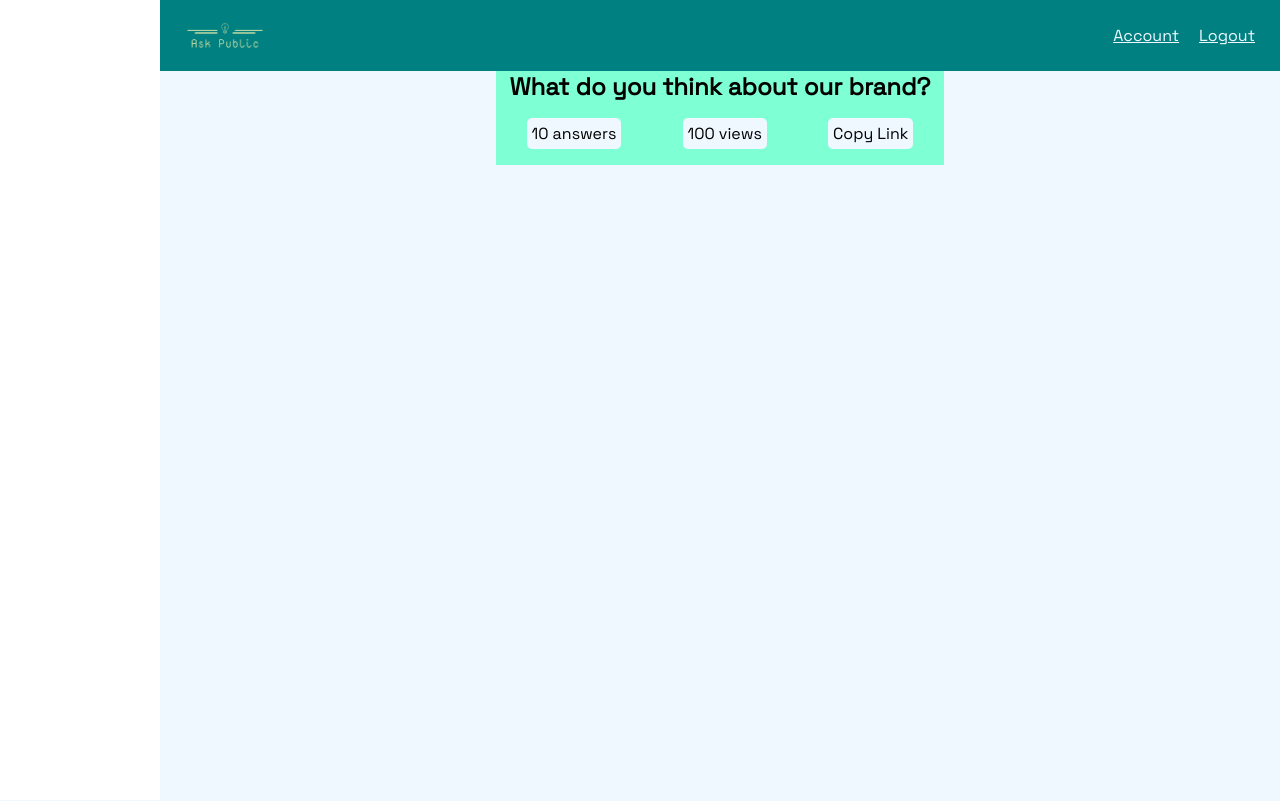
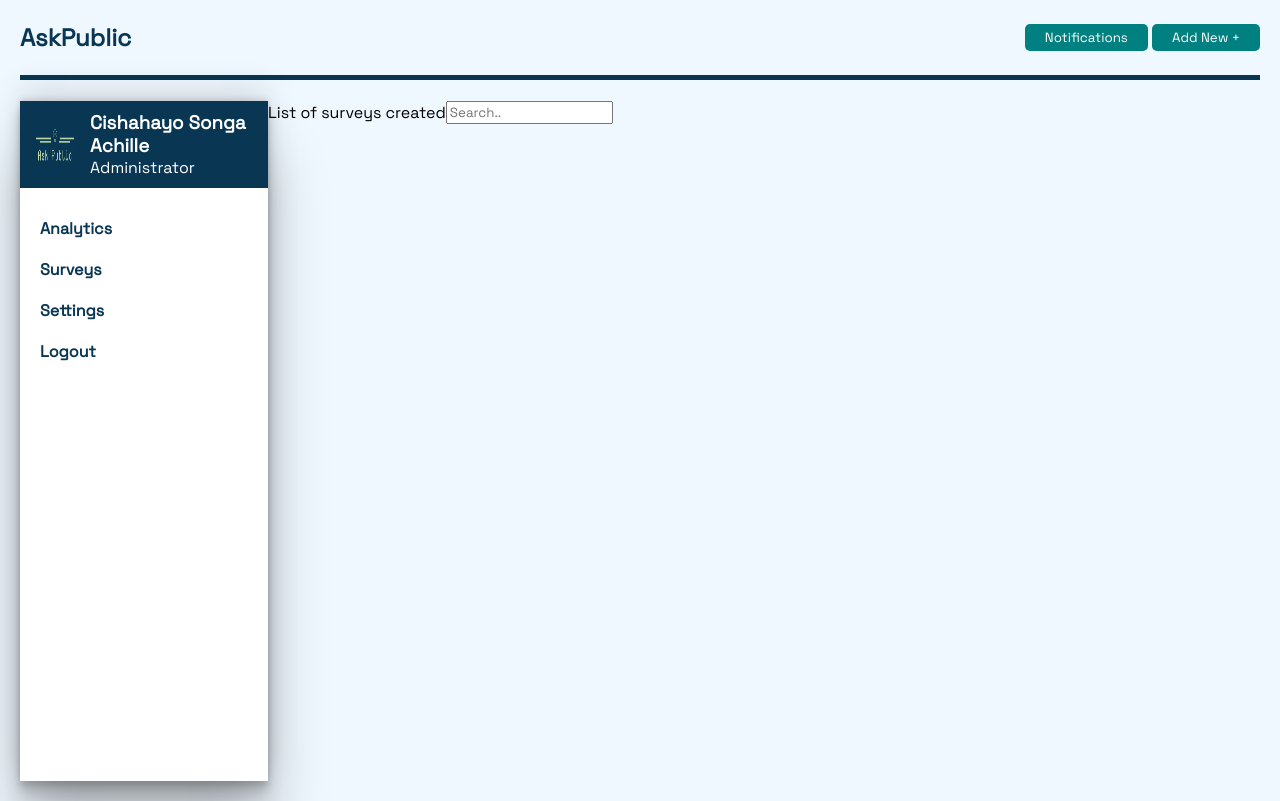
Before and after one commit to songa1/survey-app, a PHP site: page /dashboard/listing.html in a window 1280 px wide. Run offline with PHP 8.4, Linux system fonts and the light colour scheme.

Commit message:
I have worked on dashboard

```diff
--- a/account.html
+++ b/account.html
@@ -11,6 +11,7 @@
 </head>
 <body>
     <div class="account">
+        <a href="./index.html" class="back">Back</a>
         <div class="right">
             <img class="logo-img" src="./assets/logo/ask public.png" alt="Ask Public Logo">
             <div class="navig">
--- a/css/dashboard.css
+++ b/css/dashboard.css
@@ -1,66 +1,100 @@
-
 
 .dashboard-container {
     display: flex;
-    flex-direction: row;
+    flex-direction: column;
     align-items: center;
     justify-content: center;
-}
-
-.left {
-    background-color: rgb(255, 255, 255);
-    height: 100vh;
-    flex: 1;
-}
-
-.right {
-    height: 100vh;
-    flex: 7;
+    gap: 1px;
+    padding: 0 20px;
 }
 
 .dash-logo {
     width: 100px;
+    margin: 0;
 }
 
 .dash-topnav {
     display: flex;
     align-items: center;
     justify-content: space-between;
-    background-color: teal;
-    padding: 15px;
+    border-bottom: 5px solid var(--main-blue);
+    width: 100%;
+    color: var(--main-blue);
+    padding: 5px 0;
+    height: 10vh;
 }
 
-.dash-menu {
-    display: flex;
-    flex-direction: row;
+.dash-topnav button {
+    background-color: teal;
+    padding: 5px 20px;
+    border: 0;
+    border-radius: 5px;
+    color: #fff;
 }
 
-.dash-menu a {
-    padding: 10px;
-    color: aliceblue;
+.main-body {
+    display: flex;
+    height: 90vh;
+    width: 100%;
+    padding: 20px 0;
 }
 
-.survey {
-    width: 40%;
-    background-color: aquamarine;
-    text-align: center;
-    margin: 0 auto;
+.left-menu {
+    height: 100%;
+    background-color: #fff;
+    width: 20%;
+    box-shadow: rgba(0, 0, 0, 0.25) 0px 54px 55px, rgba(0, 0, 0, 0.12) 0px -12px 30px, rgba(0, 0, 0, 0.12) 0px 4px 6px, rgba(0, 0, 0, 0.17) 0px 12px 13px, rgba(0, 0, 0, 0.09) 0px -3px 5px;
 }
 
-.survey h1 {
-    padding: 0;
+.right-content {
+    width: 50%;
+    margin: 0 auto;
+    height: 100%;
+    display: flex;
+    flex-direction: column;
+    padding: 0 20px;
+}
+
+.profile {
+    display: flex;
+    align-items: center;
+    justify-content: center;
+    padding: 10px;
+    gap: 10px;
+    background-color: var(--main-blue);
+    color: #fff;
+}
+
+.profile img {
+    width: 50px;
+    height: 50px;
+    background-color: var(--main-blue);
+    border-radius: 50%;
+}
+
+.profile .metadata h3, p {
     margin: 0;
 }
 
-.metadata {
-    display: flex;
-    flex-direction: row;
-    align-items: center;
-    justify-content: space-around;
+.position-title {
+    color: rgb(177, 177, 177);
 }
 
-.metadata p {
-    background-color: aliceblue;
-    padding: 5px;
-    border-radius: 5px;
+.menu {
+    display: flex;
+    flex-direction: column;
+    padding: 20px;
 }
+
+.menu a {
+    padding: 10px 0;
+    font-weight: bold;
+    text-decoration: none;
+    color: var(--main-blue);
+}
+
+.dash-item-title {
+    display: flex;
+    align-items: center;
+    justify-content: space-between;
+}
--- a/css/home.css
+++ b/css/home.css
@@ -36,7 +36,7 @@ a {
 }
 
 .right {
-    width: 40%;
+    min-width: 40%;
     margin: 50px auto;
     background-color: rgb(9, 54, 83);
     color: white;
--- a/css/style.css
+++ b/css/style.css
@@ -1,4 +1,8 @@
 @import url('https://fonts.googleapis.com/css2?family=Space+Grotesk&display=swap');
+
+:root {
+    --main-blue: rgb(9, 54, 83);
+}
 
 * {
     box-sizing: border-box;
@@ -66,3 +70,9 @@ body, html {
     margin: 0 auto;
     padding: 20px;
 }
+
+.back {
+    text-align: center;
+    padding: 20px auto;
+    margin: 50px 0 0 0;
+}
--- a/dashboard/listing.html
+++ b/dashboard/listing.html
@@ -10,28 +10,38 @@
 </head>
 <body>
     <div class="dashboard-container">
-        <div class="left">
-
-        </div>
-        <div class="right">
-            <div class="dash-topnav">
-                <img src="../assets/logo/ask public.png" class="dash-logo" alt="AskPublic Logo">
-                <div class="dash-menu">
-                    <a href="#">Account</a>
+        <section class="dash-topnav">
+            <h2 class="dash-logo">AskPublic</h2>
+            <div class="right-actions">
+                <button>Notifications</button>
+                <button>Add New +</button>
+            </div>
+        </section>
+        <section class="main-body">
+            <div class="left-menu">
+                <div class="profile">
+                    <img src="../assets/logo/ask public.png" alt="Cishahayo Songa Achille">
+                    <div class="metadata">
+                        <h3>Cishahayo Songa Achille</h3>
+                        <p title="position-title">Administrator</p>
+                    </div>
+                </div>
+                <div class="menu">
+                    <a href="#">Analytics</a>
+                    <a href="#">Surveys</a>
+                    <a href="#">Settings</a>
                     <a href="#">Logout</a>
                 </div>
             </div>
-            <section class="survey-list">
-                <div class="survey">
-                    <h1>What do you think about our brand?</h1>
-                    <div class="metadata">
-                        <p>10 answers</p>
-                        <p>100 views</p>
-                        <p>Copy Link</p>
+            <div class="rigt-content">
+                <div class="dash-item-title">
+                    <p>List of surveys created</p>
+                    <div>
+                        <input type="text" placeholder="Search.." />
                     </div>
                 </div>
-            </section>
-        </div>
+            </div>
+        </section>
     </div>
 </body>
 </html>
```
